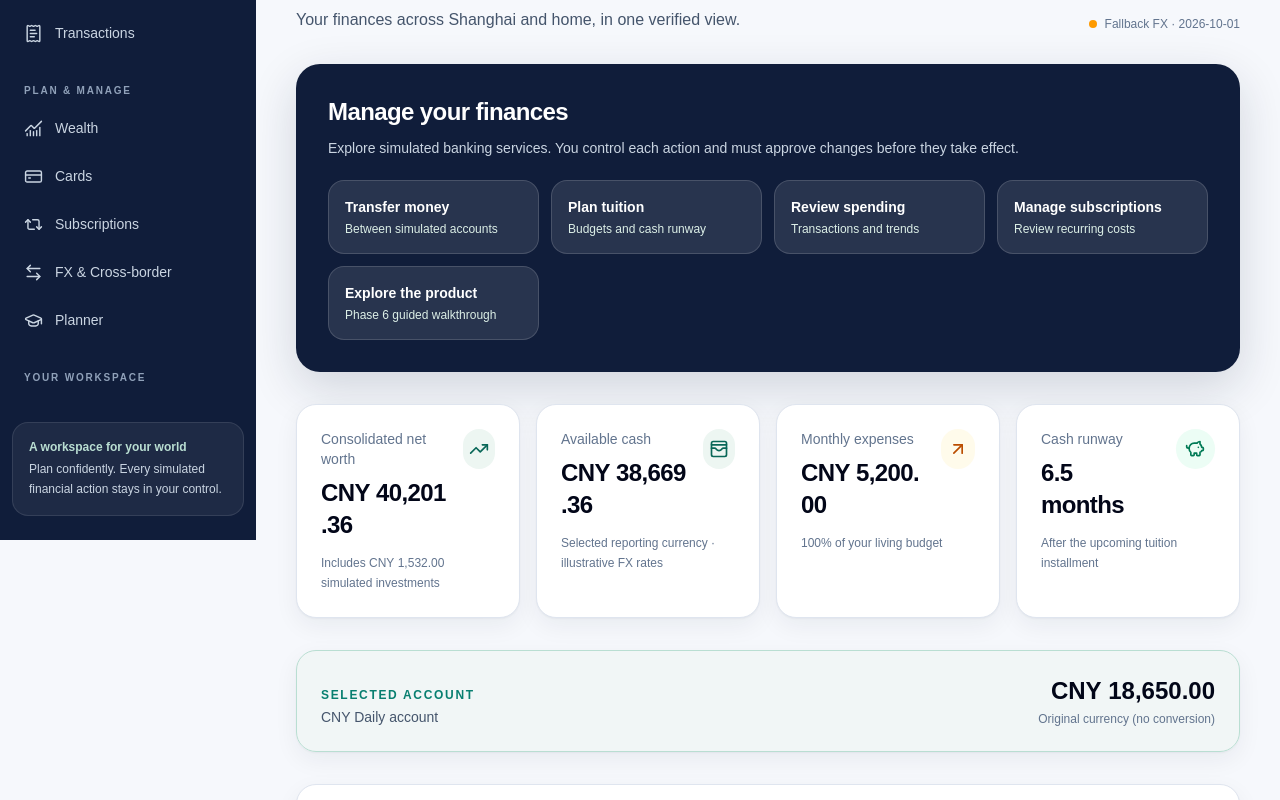
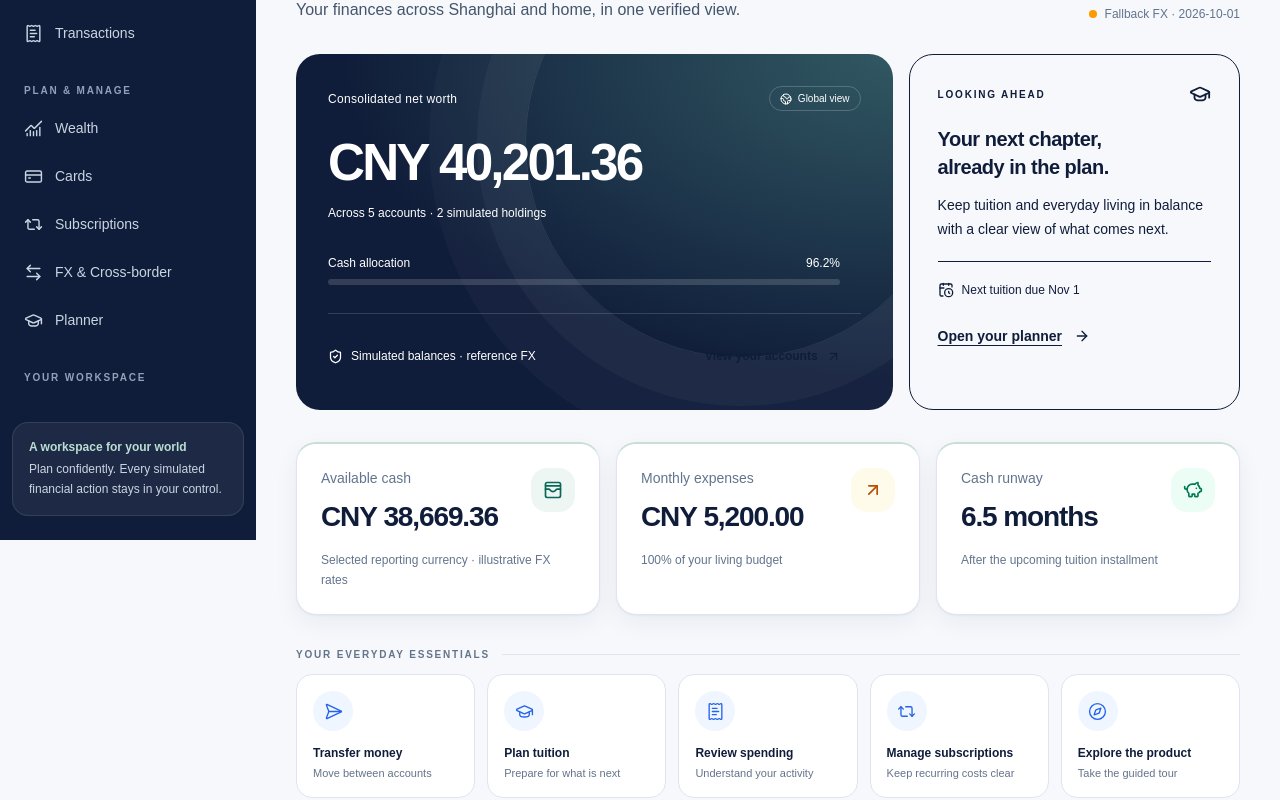
Before and after one commit to jamienatorX/fudan-global-finance-ai, a Next.js app: page /overview in a window 1280 px wide. Shown: the part 260-1060 px from the top of the page. Built offline with nearby package versions, Linux system fonts and the light colour scheme; a web font is replaced by a local one.

Commit message:
Refresh banking dashboard design and repository guidance

```diff
--- a/src/features/overview/overview-dashboard.tsx
+++ b/src/features/overview/overview-dashboard.tsx
@@ -1,17 +1,17 @@
 import { AccountLink as Link } from '../../components/shell/account-link';
-import { ArrowDownRight, ArrowUpRight, CalendarClock, CircleAlert, PiggyBank, TrendingUp, WalletCards } from 'lucide-react';
+import { ArrowDownRight, ArrowUpRight, CalendarClock, CircleAlert, PiggyBank, WalletCards, ArrowRight, SendHorizontal, GraduationCap, ReceiptText, Repeat2, Compass, ShieldCheck, Globe2 } from 'lucide-react';
 import { Badge } from '../../components/ui/badge';
 import { Card, CardHeader } from '../../components/ui/card';
 import { formatMoney, type Money } from '../../domain/money';
 import type { OverviewModel } from './overview-queries';
 
-const CATEGORY_COLORS: Record<string, string> = { rent: '#2563EB', food: '#10B981', transportation: '#F59E0B', shopping: '#8B5CF6', other: '#94A3B8' };
+const CATEGORY_COLORS: Record<string, string> = { rent: 'var(--color-chart-rent)', food: 'var(--color-chart-food)', transportation: 'var(--color-chart-transportation)', shopping: 'var(--color-chart-shopping)', other: 'var(--color-chart-other)' };
 
 function MetricCard({ label, value, detail, tone = 'neutral', icon }: Readonly<{ label: string; value: string; detail: string; tone?: 'neutral' | 'positive' | 'warning'; icon: React.ReactNode }>) {
   const toneClass = tone === 'positive' ? 'text-emerald-700 bg-emerald-50' : tone === 'warning' ? 'text-amber-700 bg-amber-50' : 'text-blue-700 bg-blue-50';
   return (
-    <Card className="p-5 sm:p-6">
-      <div className="flex items-start justify-between gap-4"><div><p className="text-sm font-medium text-slate-500">{label}</p><p className="mt-2 text-2xl font-bold tracking-tight text-slate-950">{value}</p></div><span className={`grid size-10 place-items-center rounded-xl ${toneClass}`}>{icon}</span></div>
+    <Card className="metric-card p-5 sm:p-6">
+      <div className="flex items-start justify-between gap-4"><div><p className="text-sm font-medium text-slate-500">{label}</p><p className="mt-2 text-[1.75rem] font-semibold tracking-[-0.04em] tabular-nums text-[var(--color-navy)]">{value}</p></div><span className={`grid size-11 place-items-center rounded-2xl ${toneClass}`}>{icon}</span></div>
       <p className="mt-3 text-xs leading-5 text-slate-500">{detail}</p>
     </Card>
   );
@@ -21,23 +21,51 @@ function SignedMoney({ amount, direction }: Readonly<{ amount: Money; direction:
   return <span className={`font-semibold tabular-nums ${direction === 'credit' ? 'text-emerald-700' : 'text-slate-900'}`}>{direction === 'credit' ? '+' : '−'}{formatMoney(amount)}</span>;
 }
 
+function BalanceHero({ overview }: Readonly<{ overview: OverviewModel }>) {
+  const cashShare = overview.totalNetWorth.amountMinor > 0n
+    ? Math.min(100, Math.max(0, Number(overview.availableCash.amountMinor * 10000n / overview.totalNetWorth.amountMinor) / 100))
+    : 0;
+  return (
+    <section aria-label="Your financial snapshot" className="grid min-w-0 gap-4 xl:grid-cols-[1.8fr_1fr]">
+      <div className="balance-hero relative isolate overflow-hidden rounded-3xl p-6 text-white sm:p-8">
+        <div className="relative z-10">
+          <div className="flex flex-wrap items-center justify-between gap-3"><p className="text-xs font-medium tracking-wide text-[var(--color-hero-muted)]">Consolidated net worth</p><span className="flex items-center gap-1.5 rounded-full border border-white/20 px-2.5 py-1 text-[10px] text-[var(--color-hero-muted)]"><Globe2 size={12} aria-hidden />Global view</span></div>
+          <p className="balance-number mt-5 break-words text-[clamp(2rem,4vw,3.5rem)] font-semibold leading-tight tracking-[-0.055em] tabular-nums">{formatMoney(overview.totalNetWorth)}</p>
+          <p className="mt-2 text-xs leading-5 text-[var(--color-hero-muted)]">Across {overview.accountBalances.length} accounts · {overview.holdingsCount} simulated holdings</p>
+          <div className="mt-8 max-w-lg">
+            <div className="flex justify-between gap-4 text-xs text-[var(--color-hero-muted)]"><span>Cash allocation</span><span className="tabular-nums">{cashShare.toFixed(1)}%</span></div>
+            <div className="mt-2 flex h-1.5 overflow-hidden rounded-full bg-white/15" aria-hidden="true"><span className="h-full rounded-full bg-[var(--color-hero-accent)]" style={{ width: `${cashShare}%` }} /></div>
+          </div>
+          <div className="mt-7 flex flex-wrap items-center justify-between gap-4 border-t border-white/15 pt-5"><span className="flex items-center gap-2 text-xs text-[var(--color-hero-muted)]"><ShieldCheck size={15} aria-hidden />Simulated balances · reference FX</span><Link href="/accounts" className="inline-flex min-h-11 items-center gap-2 rounded-full bg-[var(--color-hero-accent)] px-5 text-xs font-semibold text-[var(--color-navy)] transition-colors hover:bg-white">View your accounts<ArrowUpRight size={15} aria-hidden /></Link></div>
+        </div>
+      </div>
+      <div className="rounded-3xl border border-[var(--color-planning-border)] bg-[var(--color-planning-surface)] p-6 sm:p-7">
+        <div className="flex items-center justify-between gap-3"><span className="text-[10px] font-semibold uppercase tracking-[0.18em] text-[var(--color-planning-label)]">Looking ahead</span><GraduationCap size={22} className="text-[var(--color-planning-icon)]" aria-hidden /></div>
+        <h2 className="mt-5 text-xl font-semibold tracking-tight text-[var(--color-navy)]">Your next chapter,<br />already in the plan.</h2>
+        <p className="mt-3 text-sm leading-6 text-[var(--color-planning-text)]">Keep tuition and everyday living in balance with a clear view of what comes next.</p>
+        <div className="mt-5 flex items-center gap-2 border-t border-[var(--color-planning-divider)] pt-5 text-xs text-[var(--color-planning-text)]"><CalendarClock size={16} aria-hidden /><span>{overview.tuition.next ? `Next tuition due ${new Date(overview.tuition.next.dueAt).toLocaleDateString('en-US', { month: 'short', day: 'numeric', timeZone: 'UTC' })}` : 'Review your upcoming commitments'}</span></div>
+        <Link href="/planner" className="mt-4 inline-flex min-h-11 items-center gap-3 text-sm font-semibold text-[var(--color-navy)] underline decoration-[var(--color-planning-underline)] underline-offset-4">Open your planner<ArrowRight size={16} aria-hidden /></Link>
+      </div>
+    </section>
+  );
+}
+
 function BankingShortcuts() {
   const shortcuts = [
-    { href: '/transfers', title: 'Transfer money', detail: 'Between simulated accounts' },
-    { href: '/planner', title: 'Plan tuition', detail: 'Budgets and cash runway' },
-    { href: '/transactions', title: 'Review spending', detail: 'Transactions and trends' },
-    { href: '/subscriptions', title: 'Manage subscriptions', detail: 'Review recurring costs' },
-    { href: '/showcase', title: 'Explore the product', detail: 'Phase 6 guided walkthrough' },
+    { href: '/transfers', title: 'Transfer money', detail: 'Move between accounts', icon: SendHorizontal },
+    { href: '/planner', title: 'Plan tuition', detail: 'Prepare for what is next', icon: GraduationCap },
+    { href: '/transactions', title: 'Review spending', detail: 'Understand your activity', icon: ReceiptText },
+    { href: '/subscriptions', title: 'Manage subscriptions', detail: 'Keep recurring costs clear', icon: Repeat2 },
+    { href: '/showcase', title: 'Explore the product', detail: 'Take the guided tour', icon: Compass },
   ] as const;
   return (
-    <section aria-label="Banking shortcuts" className="rounded-3xl bg-[var(--color-navy)] px-5 py-6 text-white shadow-[var(--shadow-elevated)] sm:px-8 sm:py-8">
-      <h2 className="text-xl font-semibold tracking-tight sm:text-2xl">Manage your finances</h2>
-      <p className="mt-2 text-sm leading-6 text-slate-300">Explore simulated banking services. You control each action and must approve changes before they take effect.</p>
-      <div className="mt-5 grid gap-3 sm:grid-cols-2 xl:grid-cols-4">
-        {shortcuts.map(({ href, title, detail }) => (
-          <Link key={href} href={href} className="rounded-2xl border border-white/15 bg-white/10 p-4 hover:bg-white/15 focus-visible:outline-2 focus-visible:outline-offset-2 focus-visible:outline-blue-300">
-            <span className="block text-sm font-semibold text-white">{title}</span>
-            <span className="mt-1 block text-xs text-blue-100">{detail}</span>
+    <section aria-label="Banking shortcuts">
+      <div className="mb-3 flex items-center gap-3"><h2 className="text-[10px] font-semibold uppercase tracking-[0.18em] text-[var(--color-text-muted)]">Your everyday essentials</h2><span className="h-px flex-1 bg-[var(--color-border)]" /></div>
+      <div className="grid grid-cols-2 gap-3 md:grid-cols-3 xl:grid-cols-5">
+        {shortcuts.map(({ href, title, detail, icon: Icon }) => (
+          <Link key={href} href={href} className="shortcut-card group flex min-w-0 items-center gap-3 rounded-2xl border border-[var(--color-border)] bg-white px-4 py-4 transition-colors hover:border-[var(--color-primary)] hover:bg-[var(--color-info-soft)] xl:flex-col xl:items-start 2xl:flex-row 2xl:items-center">
+            <span className="grid size-10 shrink-0 place-items-center rounded-xl bg-[var(--color-info-soft)] text-[var(--color-primary)]"><Icon size={19} strokeWidth={1.7} aria-hidden /></span>
+            <span className="min-w-0"><span className="block text-xs font-semibold leading-5 text-[var(--color-text)]">{title}</span><span className="mt-0.5 block text-[11px] leading-4 text-[var(--color-text-muted)]">{detail}</span></span>
           </Link>
         ))}
       </div>
@@ -112,23 +140,23 @@ export function OverviewDashboard({ overview }: Readonly<{ overview: OverviewMod
     : null;
   return (
     <div className="space-y-6 pb-20 sm:space-y-8">
-      <header className="flex flex-col gap-4 sm:flex-row sm:items-end sm:justify-between"><div><div className="mb-2 flex flex-wrap items-center gap-2"><Badge tone="info">Student finance cockpit</Badge><span className="text-xs text-slate-500">As of {new Date(overview.asOf).toLocaleDateString('en-US', { month: 'short', day: 'numeric', year: 'numeric', timeZone: 'UTC' })}</span></div><h1 className="text-3xl font-bold tracking-tight text-slate-950 sm:text-4xl">Good morning, {overview.userName}</h1><p className="mt-2 text-sm text-slate-600 sm:text-base">Your finances across Shanghai and home, in one verified view.</p></div><div className="flex items-center gap-2 text-xs text-slate-500"><span className={`size-2 rounded-full ${overview.fxSource.source === 'live' ? 'bg-emerald-500' : 'bg-amber-500'}`} />{overview.fxSource.source === 'live' ? 'Live FX' : 'Fallback FX'} · {overview.fxSource.referenceAt.slice(0, 10)}</div></header>
-      <BankingShortcuts />
-      <section aria-label="Financial summary" className="grid gap-4 sm:grid-cols-2 xl:grid-cols-4">
-        <MetricCard label="Consolidated net worth" value={formatMoney(overview.totalNetWorth)} detail={`Includes ${formatMoney(overview.investedValue)} simulated investments`} icon={<TrendingUp size={20} aria-hidden />} />
+      <header className="flex flex-col gap-4 sm:flex-row sm:items-end sm:justify-between"><div><div className="mb-2 flex flex-wrap items-center gap-2"><span className="text-[10px] font-semibold uppercase tracking-[0.2em] text-[var(--color-primary)]">Your global workspace</span><span className="text-xs text-slate-500">As of {new Date(overview.asOf).toLocaleDateString('en-US', { month: 'short', day: 'numeric', year: 'numeric', timeZone: 'UTC' })}</span></div><h1 className="text-3xl font-semibold tracking-[-0.045em] text-[var(--color-navy)] sm:text-4xl">Good morning, {overview.userName}</h1><p className="mt-2 text-sm text-slate-600 sm:text-base">Your finances across Shanghai and home, in one verified view.</p></div><div className="flex items-center gap-2 text-xs text-slate-500"><span className={`size-2 rounded-full ${overview.fxSource.source === 'live' ? 'bg-emerald-500' : 'bg-amber-500'}`} />{overview.fxSource.source === 'live' ? 'Live FX' : 'Fallback FX'} · {overview.fxSource.referenceAt.slice(0, 10)}</div></header>
+      <BalanceHero overview={overview} />
+      <section aria-label="Financial summary" className="grid gap-4 md:grid-cols-3">
         <MetricCard label="Available cash" value={formatMoney(overview.availableCash)} detail="Selected reporting currency · illustrative FX rates" icon={<WalletCards size={20} aria-hidden />} />
         <MetricCard label="Monthly expenses" value={formatMoney(overview.monthlyExpenses)} detail={`${usedPercent}% of your living budget`} tone={usedPercent >= 100 ? 'warning' : 'neutral'} icon={<ArrowUpRight size={20} aria-hidden />} />
         <MetricCard label="Cash runway" value={`${overview.cashRunwayMonths.toFixed(1)} months`} detail="After the upcoming tuition installment" tone="positive" icon={<PiggyBank size={20} aria-hidden />} />
       </section>
+      <BankingShortcuts />
       {overview.selectedAccount ? <Card aria-label="Selected account" className="border-blue-200 bg-blue-50/50 p-5 sm:p-6"><div className="flex flex-col gap-2 sm:flex-row sm:items-end sm:justify-between"><div><p className="text-xs font-semibold uppercase tracking-[0.14em] text-blue-600">Selected account</p><p className="mt-1 text-sm font-medium text-slate-600">{overview.selectedAccount.label}</p></div><div className="sm:text-right"><p className="text-2xl font-bold tabular-nums text-slate-950">{formatMoney(overview.selectedAccount.amount)}</p>{overview.selectedAccount.amount.currency !== overview.selectedAccount.reportingAmount.currency ? <p className="mt-1 text-xs text-slate-500">≈ {formatMoney(overview.selectedAccount.reportingAmount)} reporting value</p> : <p className="mt-1 text-xs text-slate-500">Original currency (no conversion)</p>}</div></div></Card> : null}
       <Card>
         <CardHeader title="Multi-currency balances" eyebrow={`${overview.accountBalances.length} active accounts`} action={<Link href="/accounts" className="text-xs font-semibold text-blue-600">View accounts</Link>} />
-        <div className="grid gap-3 p-5 sm:grid-cols-2 sm:p-6 lg:grid-cols-5">
+        <div className="grid gap-3 p-5 sm:grid-cols-2 sm:p-6 lg:grid-cols-3 2xl:grid-cols-5">
           {overview.accountBalances.map((account) => (
             <div key={account.id} className="rounded-2xl border border-slate-100 bg-slate-50/70 p-4">
               <p className="text-xs font-medium text-slate-500">{account.label}</p>
               <p className="mt-2 text-base font-bold tabular-nums text-slate-950">{formatMoney(account.amount)}</p>
-              {account.amount.currency !== account.reportingAmount.currency ? <p className="mt-1 text-[11px] text-slate-500">≈ {formatMoney(account.reportingAmount)} reference equivalent</p> : null}
+              {account.amount.currency !== account.reportingAmount.currency ? <p className="mt-1 text-xs leading-5 text-slate-500">≈ {formatMoney(account.reportingAmount)} reference equivalent</p> : null}
             </div>
           ))}
         </div>
```
